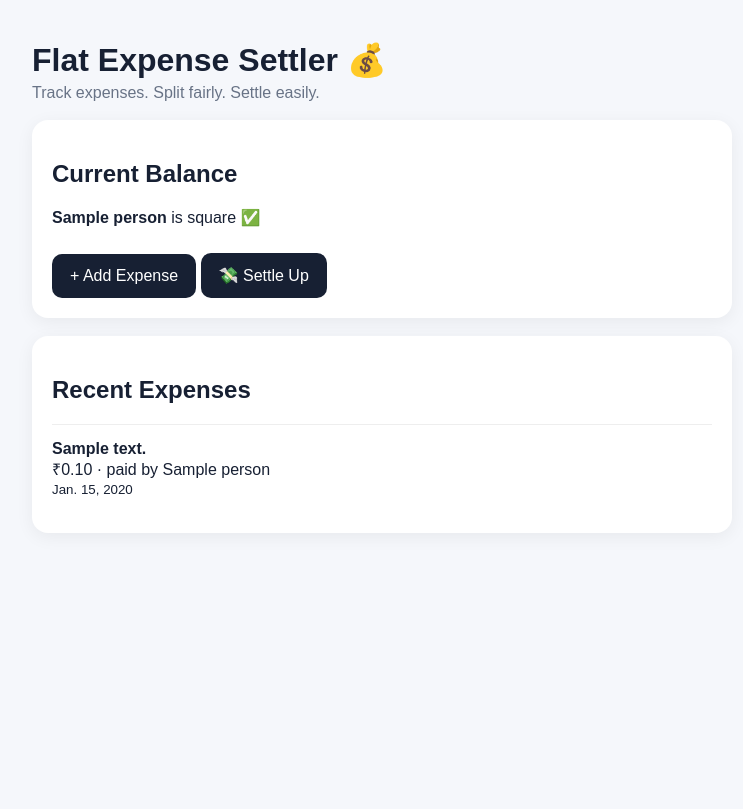
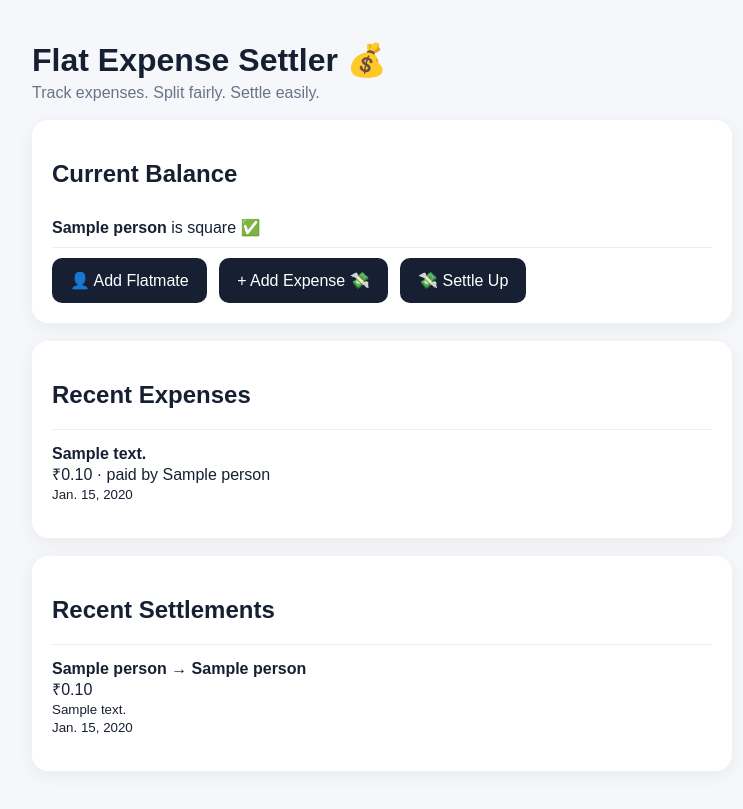
Before and after one commit to prathamthakkar1208-cyber/flat-expense-settler, a Django app: page / in a window 1280 px wide. Shown: the whole page, without its empty margins (258-1001 px from the left). Before the commit the page ends 496 px from the top, so only its background shows below. Run offline with Django 5.2, Linux system fonts and the light colour scheme; tables that the repository leaves empty hold one stand-in row (values such as "Sample post").

Commit message:
add flatmate button to homepage

```diff
--- a/expenses/templates/expenses/home.html
+++ b/expenses/templates/expenses/home.html
@@ -1,5 +1,6 @@
 <!DOCTYPE html>
 <html lang="en">
+
 <head>
     <meta charset="UTF-8">
     <meta name="viewport" content="width=device-width, initial-scale=1.0">
@@ -50,6 +51,11 @@
             color: white;
             text-decoration: none;
             margin-top: 10px;
+            margin-right: 8px;
+        }
+
+        .button:hover {
+            opacity: 0.9;
         }
 
         .expense {
@@ -66,6 +72,15 @@
             padding: 12px;
             border-radius: 10px;
         }
+
+        .person {
+            padding: 10px 0;
+            border-bottom: 1px solid #eee;
+        }
+
+        .person:last-child {
+            border-bottom: none;
+        }
     </style>
 </head>
 
@@ -77,6 +92,8 @@
         Track expenses. Split fairly. Settle easily.
     </div>
 
+
+    <!-- Messages -->
 
     {% if messages %}
 
@@ -91,13 +108,15 @@
     {% endif %}
 
 
+    <!-- Current Balance -->
+
     <div class="card">
 
         <h2>Current Balance</h2>
 
         {% for item in balance_data %}
 
-            <p>
+            <div class="person">
 
                 <strong>
                     {{ item.name }}
@@ -123,7 +142,7 @@
 
                 {% endif %}
 
-            </p>
+            </div>
 
         {% empty %}
 
@@ -134,11 +153,20 @@
         {% endfor %}
 
 
+        <!-- Buttons -->
+
+        <a
+            class="button"
+            href="{% url 'add_person' %}"
+        >
+            👤 Add Flatmate
+        </a>
+
         <a
             class="button"
             href="{% url 'add_expense' %}"
         >
-    + Add Expense
+            + Add Expense 💸
         </a>
 
         <a
@@ -147,8 +175,11 @@
         >
             💸 Settle Up
         </a>
+
     </div>
 
+
+    <!-- Recent Expenses -->
 
     <div class="card">
 
@@ -183,5 +214,50 @@
 
     </div>
 
+
+    <!-- Recent Settlements -->
+
+    <div class="card">
+
+        <h2>Recent Settlements</h2>
+
+        {% for settlement in recent_settlements %}
+
+            <div class="expense">
+
+                <strong>
+                    {{ settlement.paid_by.name }}
+                    → {{ settlement.paid_to.name }}
+                </strong>
+
+                <div>
+                    ₹{{ settlement.amount_rupees|floatformat:2 }}
+                </div>
+
+                {% if settlement.note %}
+                    <small>
+                        {{ settlement.note }}
+                    </small>
+                {% endif %}
+
+                <br>
+
+                <small>
+                    {{ settlement.settlement_date }}
+                </small>
+
+            </div>
+
+        {% empty %}
+
+            <p>
+                No settlements yet.
+            </p>
+
+        {% endfor %}
+
+    </div>
+
 </body>
+
 </html>
```
Lines whose indentation alone changed are shown as unchanged.
